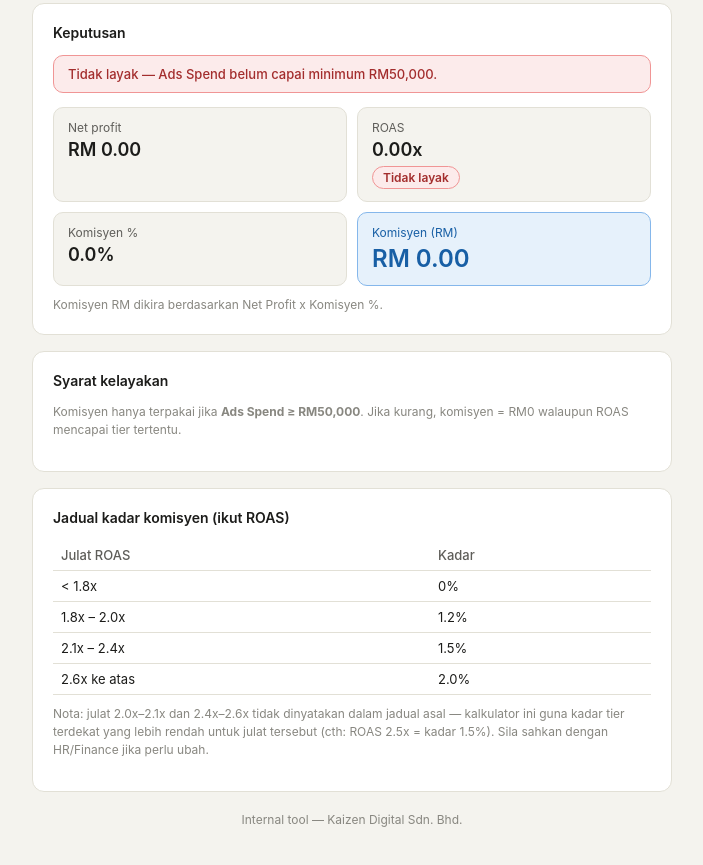
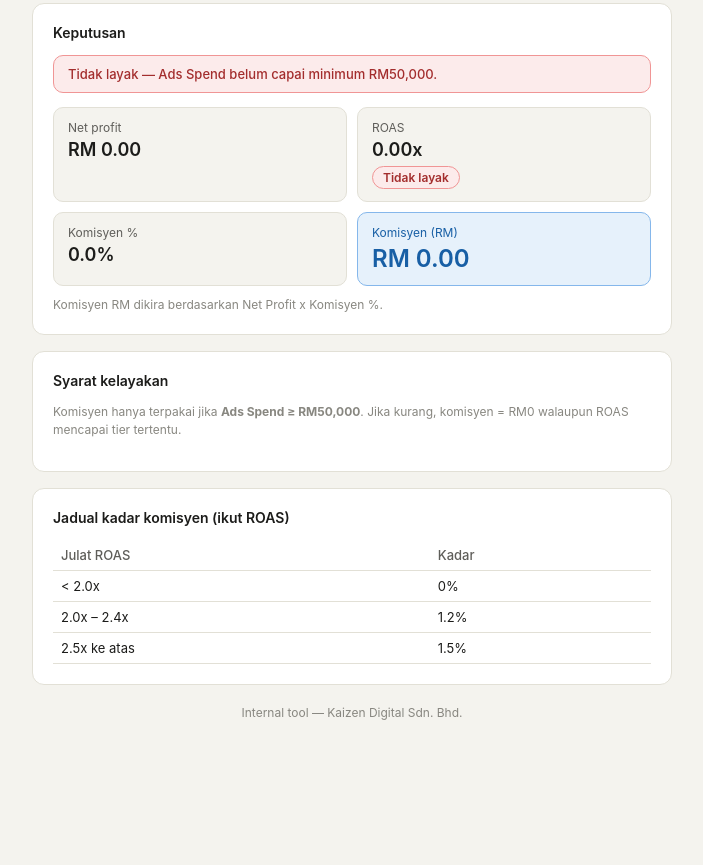
Before and after one commit to KZD-tech/commision-calculator, a plain HTML site: page index.html in a window 1280 px wide. Shown: the part 454-1319 px from the top of the page, without its empty margins (288-991 px from the left). After the commit the page ends 1218 px from the top, so only its background shows below. Drawn offline with Linux system fonts and the light colour scheme.

Commit message:
Update index.html

```diff
--- a/index.html
+++ b/index.html
@@ -170,13 +170,11 @@
       <table class="commtable" id="dm-tier-table">
         <thead><tr><th>Julat ROAS</th><th>Kadar</th></tr></thead>
         <tbody>
-          <tr data-tier="0"><td>&lt; 1.8x</td><td>0%</td></tr>
-          <tr data-tier="1"><td>1.8x – 2.0x</td><td>1.2%</td></tr>
-          <tr data-tier="2"><td>2.1x – 2.4x</td><td>1.5%</td></tr>
-          <tr data-tier="3"><td>2.6x ke atas</td><td>2.0%</td></tr>
+          <tr data-tier="0"><td>&lt; 2.0x</td><td>0%</td></tr>
+          <tr data-tier="1"><td>2.0x – 2.4x</td><td>1.2%</td></tr>
+          <tr data-tier="2"><td>2.5x ke atas</td><td>1.5%</td></tr>
         </tbody>
       </table>
-      <p class="note">Nota: julat 2.0x–2.1x dan 2.4x–2.6x tidak dinyatakan dalam jadual asal — kalkulator ini guna kadar tier terdekat yang lebih rendah untuk julat tersebut (cth: ROAS 2.5x = kadar 1.5%). Sila sahkan dengan HR/Finance jika perlu ubah.</p>
     </div>
   </div>
 
@@ -258,9 +256,8 @@ function switchTab(tab){
 
 // ---------- DM logic ----------
 function getDmTier(roas){
-  if (roas >= 2.6) return { pct: 2.0, label: "Tier tertinggi", cls: "tier-high", idx: 3 };
-  if (roas >= 2.1) return { pct: 1.5, label: "Tier sederhana", cls: "tier-mid", idx: 2 };
-  if (roas >= 1.8) return { pct: 1.2, label: "Tier asas", cls: "tier-low", idx: 1 };
+  if (roas >= 2.5) return { pct: 1.5, label: "Tier sederhana", cls: "tier-mid", idx: 2 };
+  if (roas >= 2.0) return { pct: 1.2, label: "Tier asas", cls: "tier-low", idx: 1 };
   return { pct: 0, label: "Tiada komisyen", cls: "tier-0", idx: 0 };
 }
 
```
